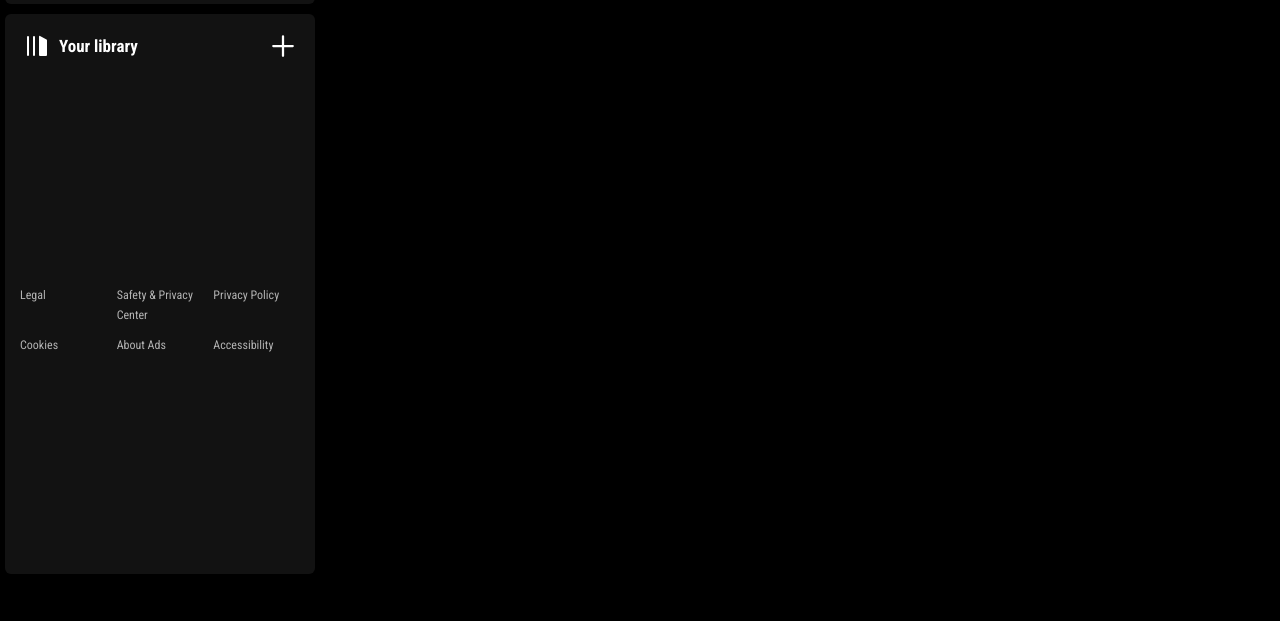
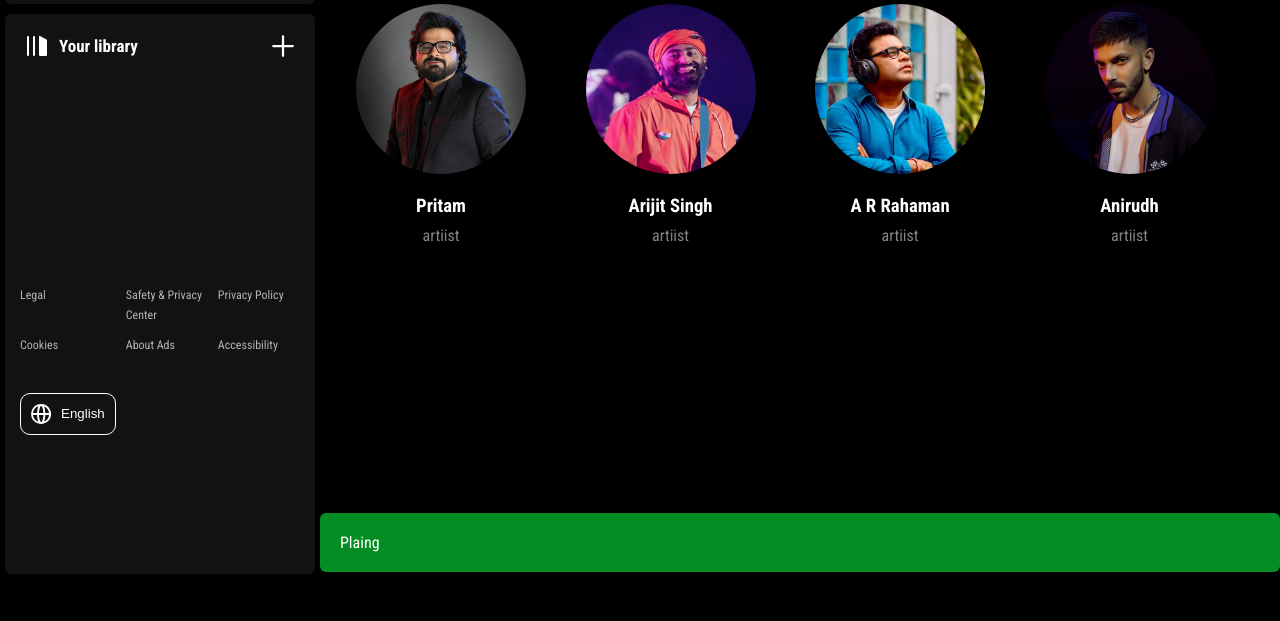
Before and after one commit to aditya9-2/Spotify-Clone, a plain HTML site: page index.html in a window 1280 px wide. Shown: the part 179-800 px from the top of the page. Drawn offline with Linux system fonts and the light colour scheme.

Commit message:
init playbar structure

```diff
--- a/index.html
+++ b/index.html
@@ -82,11 +82,13 @@
                         </a>
                     </div>
 
+                    <button id="language"><img src="/svg/world-icon.svg" alt="world-icon">English</button>
                 </div>
 
             </div>
 
         </div>
+
         <div class="right">
 
             <div class="navBar">
@@ -99,6 +101,52 @@
                     <button id="login">Log in</button>
                 </div>
             </div>
+
+            <div class="Popular-artist">
+
+                <h2>Popular Artists</h2>
+
+                <div class="card-container">
+                    <div class="card">
+                        <div class="play">
+                            <img class="play-btn" src="svg/play-button.svg" alt="">
+                        </div>
+                        <img src="images/pritam.jpeg" alt="Pritam">
+                        <h3>Pritam</h3>
+                        <p>artiist</p>
+                    </div>
+                    <div class="card">
+                        <div class="play">
+                            <img class="play-btn" src="svg/play-button.svg" alt="">
+                        </div>
+                        <img src="images/arijit.jpeg" alt="Arijit">
+                        <h3>Arijit Singh</h3>
+                        <p>artiist</p>
+                    </div>
+                    <div class="card">
+                        <div class="play">
+                            <img class="play-btn" src="svg/play-button.svg" alt="">
+                        </div>
+                        <img src="images/ar_rahaman.jpeg" alt="ar_rahaman">
+                        <h3>A R Rahaman</h3>
+                        <p>artiist</p>
+                    </div>
+                    <div class="card">
+                        <div class="play">
+                            <img class="play-btn" src="svg/play-button.svg" alt="">
+                        </div>
+                        <img src="images/Anirudh.jpeg" alt="Anirudh">
+                        <h3>Anirudh</h3>
+                        <p>artiist</p>
+                    </div>
+
+                </div>
+            </div>
+
+            <div class="play-bar">
+                Plaing
+            </div>
+
         </div>
 
     </div>
```
